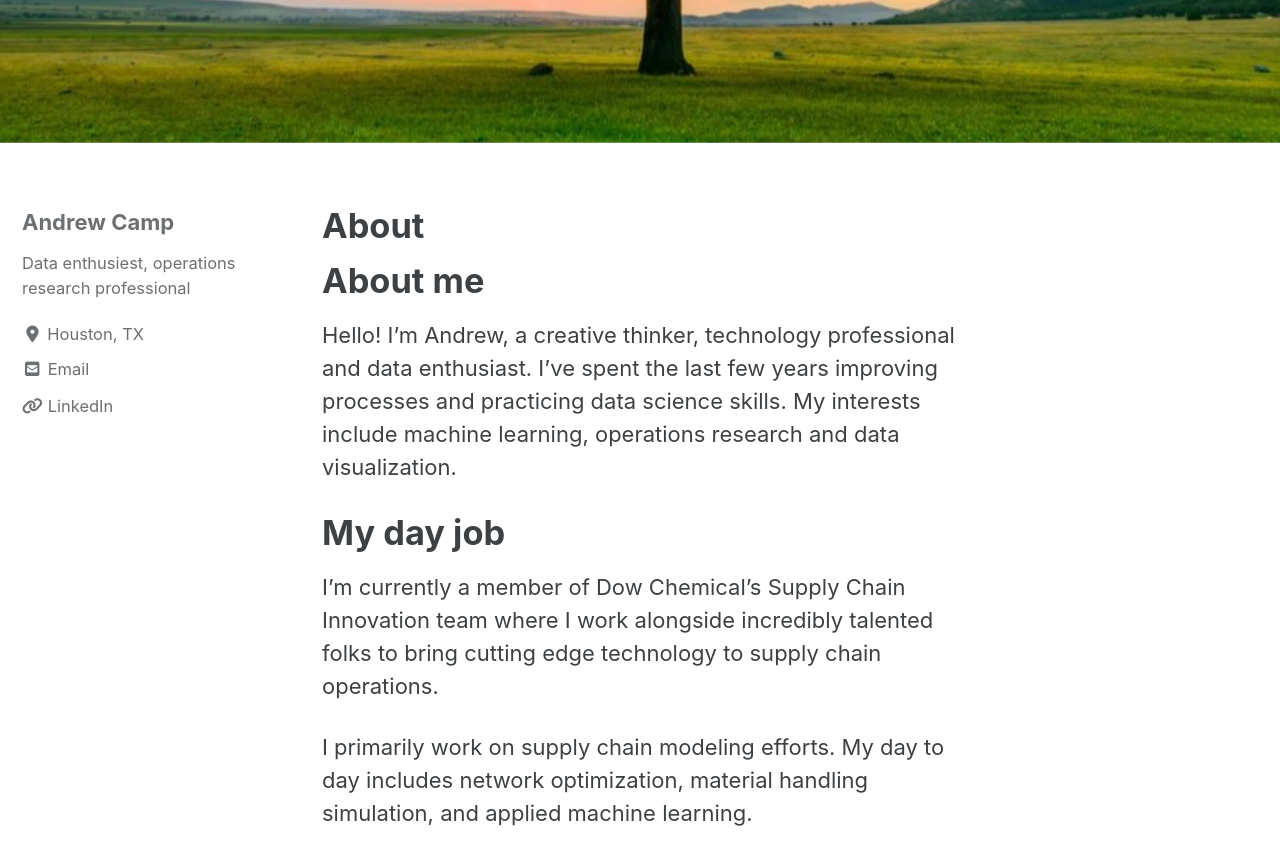
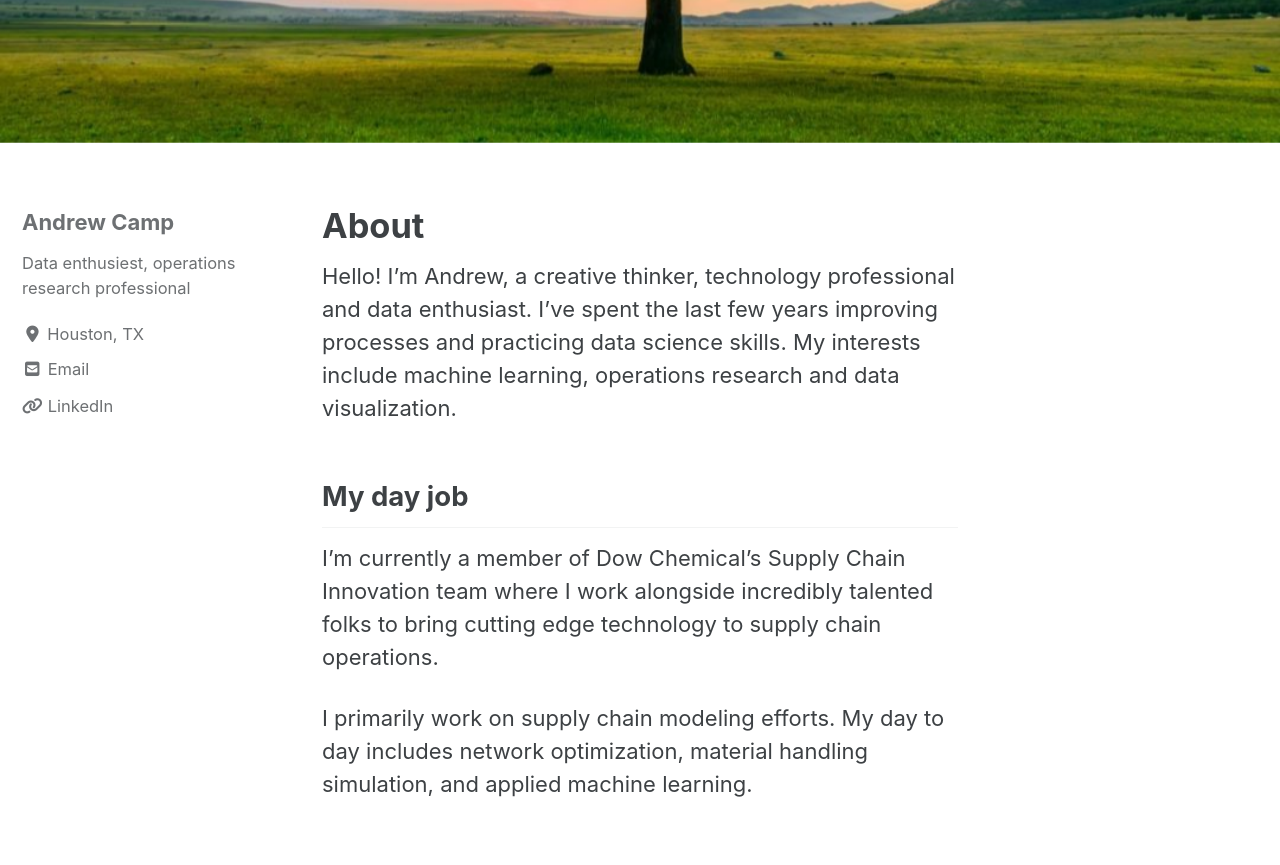
Before and after one commit to andrewdcamp/andrewdcamp.github.io, a Jekyll site: the page built from _pages/about.md, in a window 1280 px wide and 900 px high, scrolled down 667 px. Shown: the top 865 px of the window. Built offline with Jekyll 4.4.1, drawn with Linux system fonts in a browser that asks for light colours; cached includes are drawn as plain includes; nearby versions of some CDN libraries.

Commit message:
update 5_13

```diff
--- a/_pages/about.md
+++ b/_pages/about.md
@@ -4,10 +4,9 @@ permalink: /about/
 header:
   image: "/images/tree.jpg"
 ---
-# About me
 Hello! I'm Andrew, a creative thinker, technology professional and data enthusiast.  I've spent the last few years improving processes and practicing data science skills. My interests include machine learning, operations research and data visualization.
 
-# My day job
+## My day job
 I'm currently a member of Dow Chemical's Supply Chain Innovation team where I work alongside incredibly talented folks to bring cutting edge technology to supply chain operations.
 
 I primarily work on supply chain modeling efforts. My day to day includes network optimization, material handling simulation, and applied machine learning.
```
